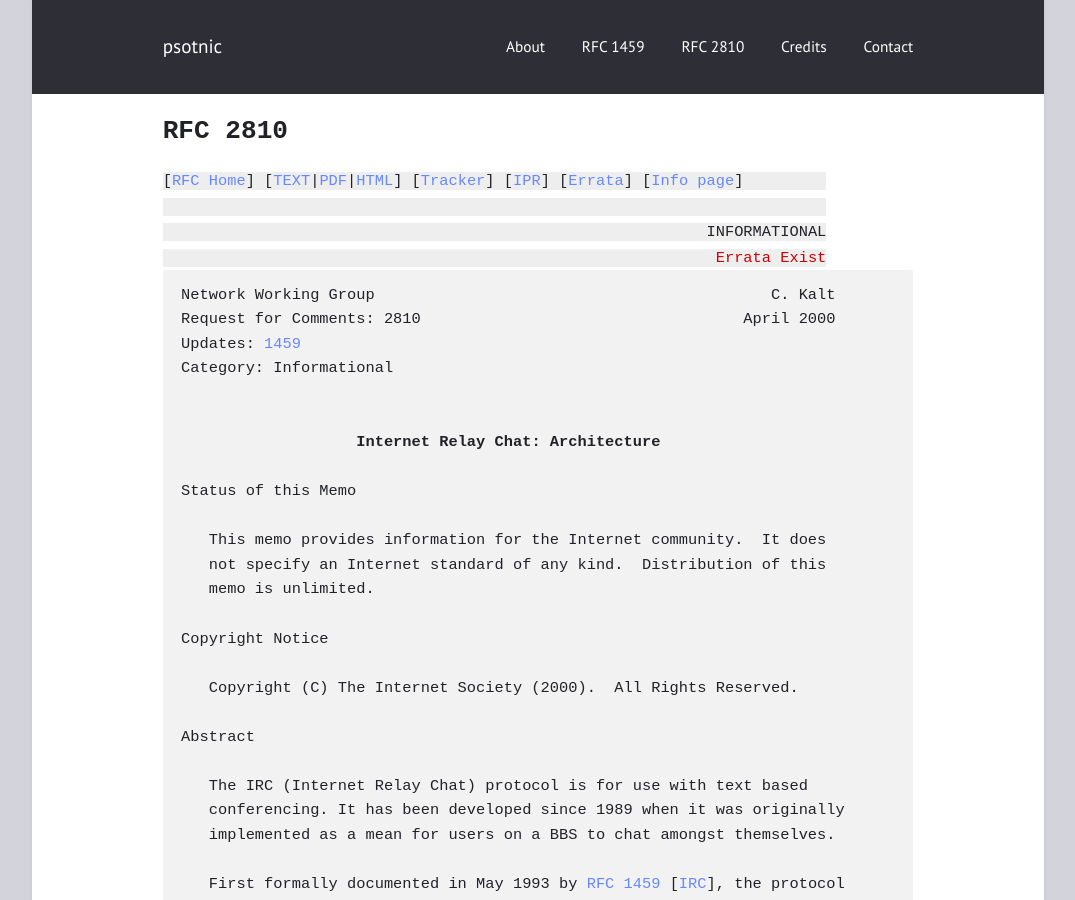
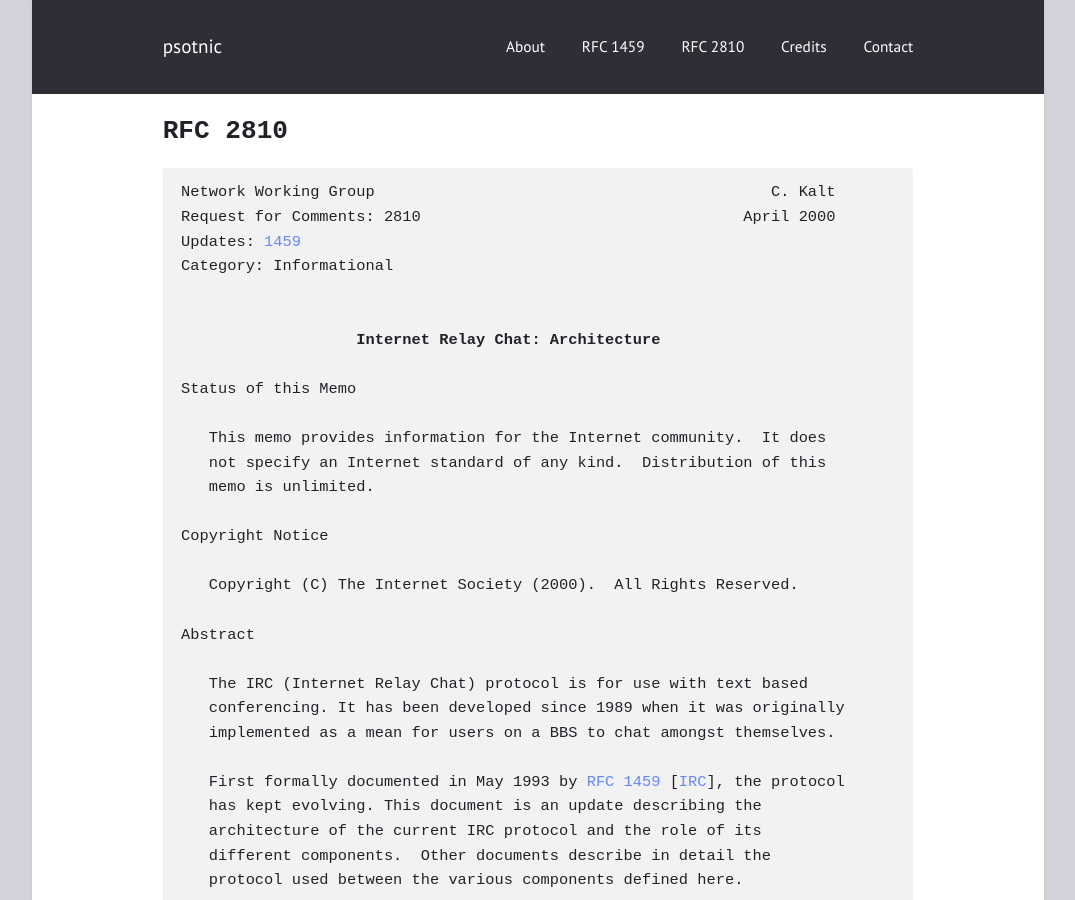
Before and after one commit to psotnic/tmp, a Jekyll site: the page built from rfc2810.html, in a window 1280 px wide and 900 px high. Shown: the whole window, without its empty margins (102-1177 px from the left). Built offline with Jekyll 4.4.1, drawn with Linux system fonts in a browser that asks for light colours.

Commit message:
Update rfc2810.html

```diff
--- a/rfc2810.html
+++ b/rfc2810.html
@@ -146,7 +146,12 @@ title: "RFC 2810"
     // -->
     </script></head>
 <body>
-<span class="pre noprint docinfo">[<a href="https://www.rfc-editor.org" title="RFC Editor">RFC Home</a>] [<a href="/rfc/rfc2810.txt">TEXT</a>|<a href="/rfc/pdfrfc/rfc2810.txt.pdf">PDF</a>|<a href="/rfc/rfc2810.html">HTML</a>] [<a href='https://datatracker.ietf.org/doc/rfc2810' title='IETF Datatracker information for this document'>Tracker</a>] [<a href="https://datatracker.ietf.org/ipr/search/?rfc=2810&amp;submit=rfc" title="IPR disclosures related to this document">IPR</a>] [<a class="boldtext" href="/errata/rfc2810" target="_blank">Errata</a>] [<a href='https://www.rfc-editor.org/info/rfc2810' title='Info page'>Info page</a>]         </span><br/><span class="pre noprint docinfo">                                                                        </span><br /><span class="pre noprint docinfo">                                                           INFORMATIONAL</span><br /><span class="pre noprint docinfo">                                                            <span style='color: #C00;'>Errata Exist</span></span><pre>Network Working Group                                           C. Kalt
+<!--
+	<span class="pre noprint docinfo">[<a href="https://www.rfc-editor.org" title="RFC Editor">RFC Home</a>] [<a href="/rfc/rfc2810.txt">TEXT</a>|<a href="/rfc/pdfrfc/rfc2810.txt.pdf">PDF</a>|<a href="/rfc/rfc2810.html">HTML</a>] [<a href='https://datatracker.ietf.org/doc/rfc2810' title='IETF Datatracker information for this document'>Tracker</a>] [<a href="https://datatracker.ietf.org/ipr/search/?rfc=2810&amp;submit=rfc" title="IPR disclosures related to this document">IPR</a>] [<a class="boldtext" href="/errata/rfc2810" target="_blank">Errata</a>] [<a href='https://www.rfc-editor.org/info/rfc2810' title='Info page'>Info page</a>]         </span><br/>
+	<span class="pre noprint docinfo">                                                                        </span><br /><span class="pre noprint docinfo">                                                           INFORMATIONAL</span><br /><span class="pre noprint docinfo">                                                            <span style='color: #C00;'>Errata Exist</span></span>
+-->
+
+	<pre>Network Working Group                                           C. Kalt
 Request for Comments: 2810                                   April 2000
 Updates: <a href="./rfc1459">1459</a>
 Category: Informational
```
